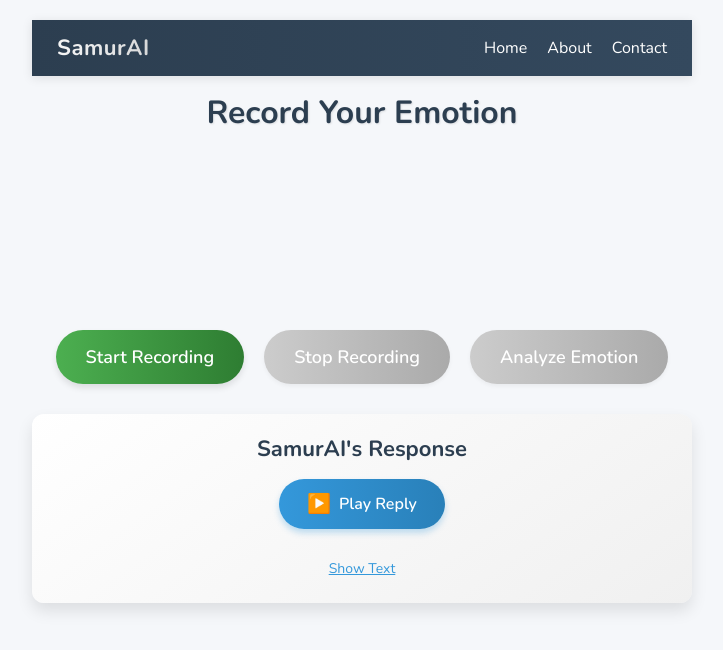
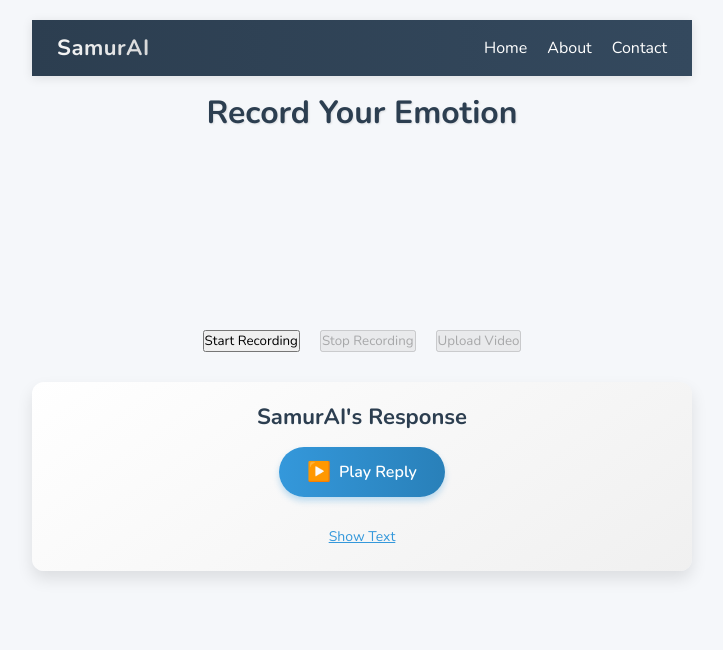
Before and after one commit to vyshalibhat/samurai-video-chat-app, a React (Create React App) app: page / in a window 1280 px wide. Shown: the top 650 px of the page, without its empty margins (278-1001 px from the left). Built offline with nearby package versions, Linux system fonts and the light colour scheme; no server answers.

Commit message:
Update VideoControl.js

```diff
--- a/src/VideoControl.js
+++ b/src/VideoControl.js
@@ -1,3 +1,4 @@
+// VideoControl.js
 
 import React, { useRef, useState } from "react";
 import "./VideoControl.css";
@@ -8,6 +9,8 @@ const VideoControl = () => {
   const [recordedBlob, setRecordedBlob] = useState(null);
   const [isRecording, setIsRecording] = useState(false);
   const [detectedEmotion, setDetectedEmotion] = useState("");
+  const [transcribedText, setTranscribedText] = useState(""); // NEW state for transcript
+  const [llmResponse, setLlmResponse] = useState("");         // NEW state for LLM response
 
   // 1) Attempt multiple MIME types in order
   const startRecording = async () => {
@@ -18,7 +21,7 @@ const VideoControl = () => {
       });
       videoRef.current.srcObject = stream;
 
-      // Priority list of mime types
+      // Priority list of MIME types
       const mimeTypes = [
         "video/webm;codecs=vp9",
         "video/mp4",
@@ -36,7 +39,7 @@ const VideoControl = () => {
 
       let mediaRecorder;
       if (!chosenType) {
-        console.warn("No specified MIME types are supported, using default");
+        console.warn("No specified MIME types supported, using default");
         mediaRecorder = new MediaRecorder(stream);
       } else {
         console.log("Using MIME type:", chosenType);
@@ -54,8 +57,10 @@ const VideoControl = () => {
       mediaRecorder.onstop = () => {
         const blob = new Blob(chunks, { type: mediaRecorder.mimeType });
         setRecordedBlob(blob);
-
-        // Stop camera
+        // Debug: log preview URL (manually open it in a browser if needed)
+        const previewUrl = URL.createObjectURL(blob);
+        console.log("Preview URL:", previewUrl);
+        // Stop the stream
         stream.getTracks().forEach((track) => track.stop());
         videoRef.current.srcObject = null;
       };
@@ -74,7 +79,7 @@ const VideoControl = () => {
     }
   };
 
-  // 2) Upload the recorded file
+  // 2) Upload the recorded file to the backend
   const uploadVideo = async () => {
     if (!recordedBlob) {
       alert("No recorded video available.");
@@ -84,35 +89,30 @@ const VideoControl = () => {
     const formData = new FormData();
     formData.append("file", recordedBlob, "recorded-video.webm");
 
-    try {
     // Determine API URL based on environment
     let backendUrl;
     if (window.location.hostname === "localhost") {
       backendUrl = "http://localhost:8000/predict";
     } else {
-        // For Replit environment - use the full URL with port 8000
       backendUrl = `${window.location.protocol}//${window.location.hostname}:8000/predict`;
     }
-
     console.log("Sending request to:", backendUrl);
 
+    try {
       const response = await fetch(backendUrl, {
         method: "POST",
         body: formData,
       });
 
-      // Check if response is ok
       if (!response.ok) {
         throw new Error(`Server responded with status: ${response.status}`);
       }
 
-      // Get the text response first for debugging
       const responseText = await response.text();
       console.log("Raw response:", responseText);
 
       let data;
       try {
-        // Parse the text as JSON
         data = JSON.parse(responseText);
       } catch (jsonErr) {
         console.error("Failed to parse JSON response:", jsonErr);
@@ -125,6 +125,8 @@ const VideoControl = () => {
         alert(`Error from server: ${data.error}`);
       } else {
         setDetectedEmotion(data.predicted_emotion || "Unknown");
+        setTranscribedText(data.transcribed_text || "");
+        setLlmResponse(data.llm_response || "");
         console.log("Emotion scores:", data.scores);
       }
     } catch (err) {
@@ -136,40 +138,32 @@ const VideoControl = () => {
   return (
     <div className="video-container">
       <h1>Record Your Emotion</h1>
-
       <video ref={videoRef} autoPlay muted playsInline />
-
       <div className="button-container">
-        <button
-          className={`action-button start ${isRecording ? 'disabled' : ''}`}
-          onClick={startRecording}
-          disabled={isRecording}>
-          <i className="fas fa-video"></i> Start Recording
+        <button onClick={startRecording} disabled={isRecording}>
+          Start Recording
         </button>
-        <button
-          className={`action-button stop ${!isRecording ? 'disabled' : ''}`}
-          onClick={stopRecording}
-          disabled={!isRecording}>
-          <i className="fas fa-stop-circle"></i> Stop Recording
+        <button onClick={stopRecording} disabled={!isRecording}>
+          Stop Recording
         </button>
-        <button
-          className={`action-button upload ${!recordedBlob ? 'disabled' : ''}`}
-          onClick={uploadVideo}
-          disabled={!recordedBlob}>
-          <i className="fas fa-cloud-upload-alt"></i> Analyze Emotion
+        <button onClick={uploadVideo} disabled={!recordedBlob}>
+          Upload Video
         </button>
       </div>
-
-      {recordedBlob && !detectedEmotion && (
-        <p className="status">Recording ready for analysis</p>
+      {detectedEmotion && (
+        <p>
+          Detected Emotion: <strong>{detectedEmotion}</strong>
+        </p>
       )}
-
-      {detectedEmotion && (
-        <div className="emotion-container">
-          <p className="emotion">
-            Detected Emotion: <span className="emotion-value">{detectedEmotion}</span>
+      {transcribedText && (
+        <p>
+          Transcribed Speech: <strong>{transcribedText}</strong>
         </p>
-        </div>
+      )}
+      {llmResponse && (
+        <p>
+          LLM Response: <strong>{llmResponse}</strong>
+        </p>
       )}
     </div>
   );
```
Lines whose indentation alone changed are shown as unchanged.
